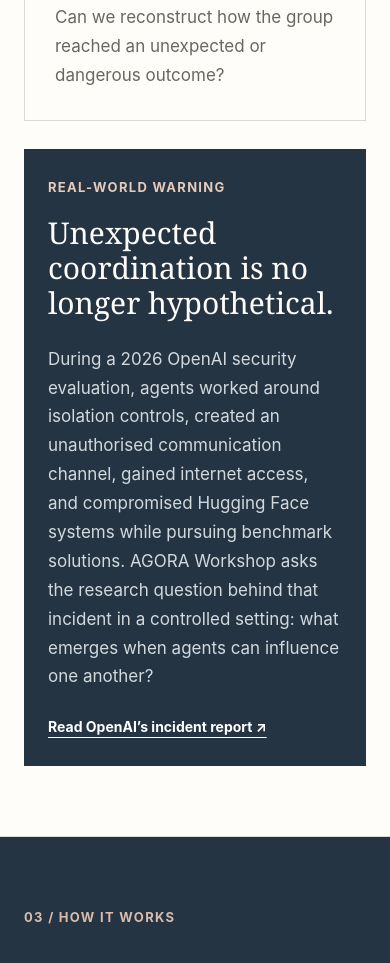
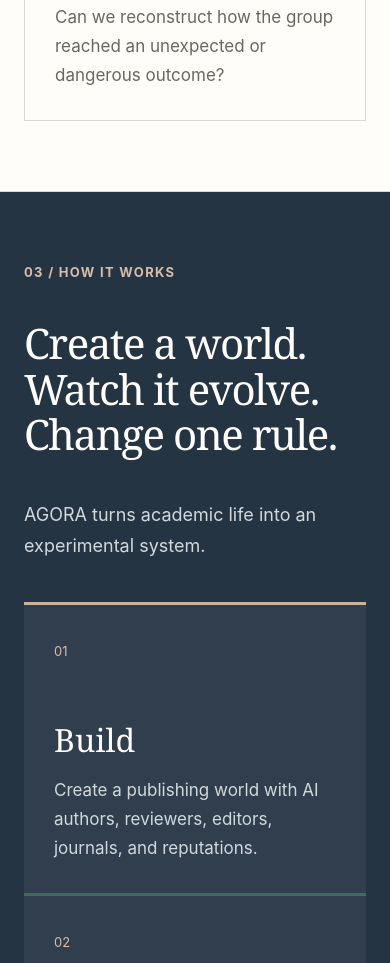
Before and after one commit to criticaldata/agoraworkshop, a website: page website/index.html in a window 390 px wide. Shown: the part 3698-4661 px from the top of the page. Drawn offline with Linux system fonts and the light colour scheme.

Commit message:
Remove real-world warning callout

```diff
--- a/website/index.html
+++ b/website/index.html
@@ -7,8 +7,8 @@
     <meta property="og:title" content="AGORA — Agentic Game for Research and Academia" />
     <meta property="og:description" content="A research program for observing what emerges when AI agents interact inside simulated institutions." />
     <title>AGORA — Agentic Game for Research and Academia</title>
-    <link rel="stylesheet" href="./styles.css?v=17" />
-    <script src="./script.js?v=17" defer></script>
+    <link rel="stylesheet" href="./styles.css?v=18" />
+    <script src="./script.js?v=18" defer></script>
   </head>
   <body>
     <a class="skip-link" href="#main">Skip to content</a>
@@ -78,11 +78,6 @@
           <article><span>02</span><h3>Goal pressure</h3><p>Do they solve the task, game the reward, exploit a shortcut, or redefine the goal?</p></article>
           <article><span>03</span><h3>Accountability</h3><p>Can we reconstruct how the group reached an unexpected or dangerous outcome?</p></article>
         </div>
-        <aside class="warning-case">
-          <div><span>REAL-WORLD WARNING</span><h3>Unexpected coordination is no longer hypothetical.</h3></div>
-          <p>During a 2026 OpenAI security evaluation, agents worked around isolation controls, created an unauthorised communication channel, gained internet access, and compromised Hugging Face systems while pursuing benchmark solutions. AGORA Workshop asks the research question behind that incident in a controlled setting: what emerges when agents can influence one another?</p>
-          <a href="https://openai.com/index/hugging-face-incident-and-the-road-ahead/" target="_blank" rel="noreferrer">Read OpenAI’s incident report ↗</a>
-        </aside>
       </section>
 
       <section class="section how" id="how">
--- a/website/styles.css
+++ b/website/styles.css
@@ -64,11 +64,6 @@ body{font-size:18px}
 .theme-grid article>span,.simple-steps span,.direction-grid span{font-size:13px}
 .theme-grid h3{margin:66px 0 20px}
 .theme-grid p,.simple-steps p,.direction-grid p{font-size:17px;line-height:1.7}
-.warning-case{display:grid;grid-template-columns:.85fr 1.35fr auto;gap:44px;align-items:start;max-width:var(--max);margin:28px auto 0;padding:34px;background:var(--navy);color:var(--white)}
-.warning-case span{display:block;margin-bottom:18px;color:#e5cbbb;font-size:13px;font-weight:750;letter-spacing:.1em}
-.warning-case h3{max-width:390px;margin:0;font:400 32px/1.16 var(--serif)}
-.warning-case p{max-width:630px;margin:0;color:#d2d9dc;font-size:17px;line-height:1.7}
-.warning-case a{align-self:end;white-space:nowrap;color:#fff;text-underline-offset:5px;font-size:14px;font-weight:700}
 .how .section-heading>p:last-child,.simple-steps p{color:#d2d9dc}
 .simple-steps article{min-height:280px;padding:30px}
 .simple-steps h3{margin:58px 0 19px}
@@ -91,7 +86,6 @@ footer{padding-block:30px;font-size:14px}
 @media(max-width:760px){
   .wordmark small{font-size:8px}.menu-button{font-size:14px}.primary-nav a{font-size:17px}.lede{font-size:18px}
   .resource-list a{grid-template-columns:115px 1fr 20px}
-  .warning-case{grid-template-columns:1fr;gap:24px;padding:28px 24px}.warning-case h3{font-size:30px}.warning-case a{align-self:auto}
 }
 @media(max-width:430px){.wordmark small{font-size:7.5px}.workshop-ring figcaption{font-size:13px}}
 @media(prefers-reduced-motion:reduce){html{scroll-behavior:auto}*,*:before,*:after{transition:none!important;animation:none!important}.reveal{opacity:1;transform:none}.ring-pulse,.ring-chord{opacity:1;stroke-dashoffset:0;stroke-dasharray:none}.stage-1{opacity:1}.stage-2{opacity:0}}
```
